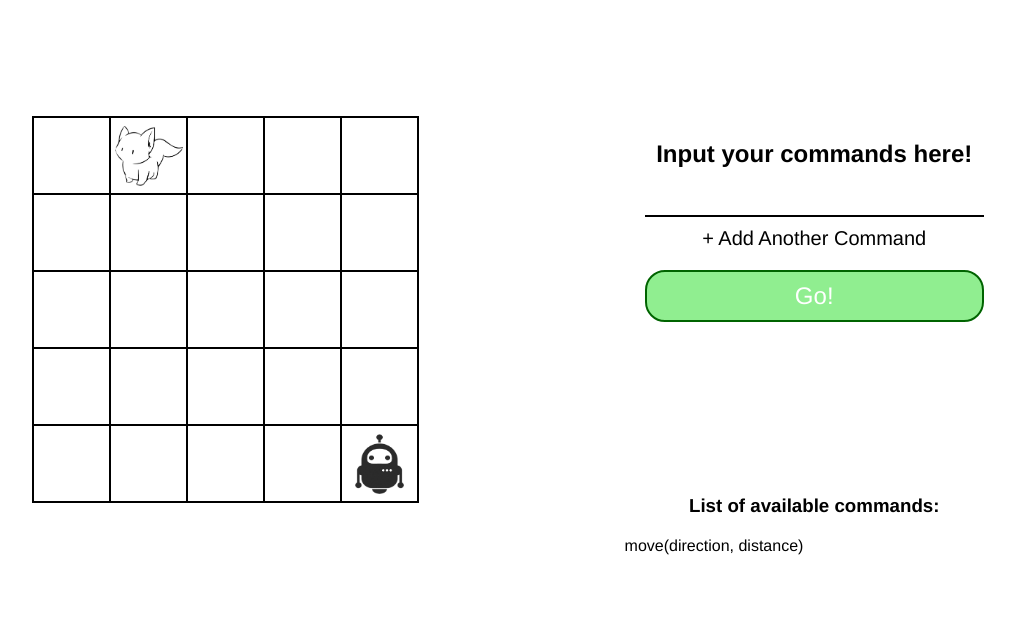
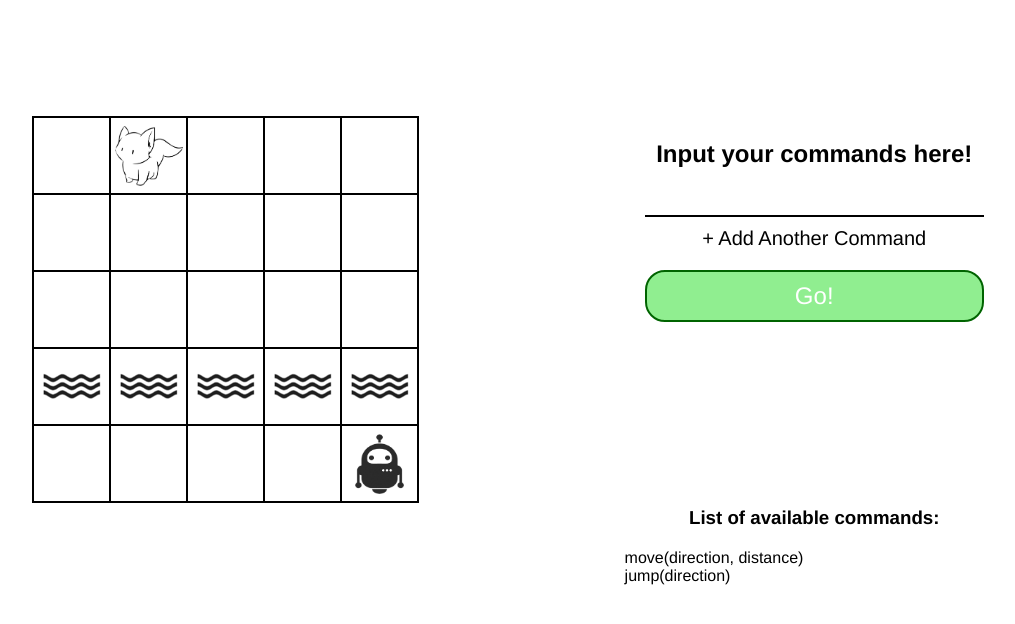
Before and after one commit to chrisfoster22/robot-kitty, a plain HTML site: page index.html in a window 1280 px wide. Shown: the whole page, without its empty margins (122-1137 px from the left). Drawn offline with Linux system fonts and the light colour scheme.

Commit message:
Make command list dynamic.

```diff
--- a/index.html
+++ b/index.html
@@ -20,9 +20,9 @@
 				</div>
 				<div class="add-line">+ Add Another Command</div>
 				<div class="go-btn">Go!</div>
-				<div class="command-list">
+				<div class="command-list-container">
 					<h3>List of available commands:</h3>
-					move(direction, distance)
+					<div class="command-list"></div>
 				</div>
 			</div>
 		</div>
--- a/scripts.js
+++ b/scripts.js
@@ -2,36 +2,42 @@
 var levelOne = {
 	kittyPlacement: [0, 1],
 	robotPlacement: [4, 4],
+	commandsAvailable: ["move(direction, distance)"],
 	board: [['empty', 'empty', 'empty', 'empty', 'empty'], ['empty', 'empty', 'empty', 'empty', 'empty'], ['empty', 'empty', 'empty', 'empty', 'empty'], ['empty', 'empty', 'empty', 'empty', 'empty'], ['empty', 'empty', 'empty', 'empty', 'empty']]
 }
 
 var levelTwo = {
 	kittyPlacement: [1, 1],
 	robotPlacement: [4, 4],
+	commandsAvailable: ["move(direction, distance)"],
 	board: [['empty', 'empty', 'empty'], ['empty', 'empty', 'empty'], ['empty', 'empty', 'empty', 'empty', 'empty'], ["offset 2", "offset-2", "empty", "empty", "empty"], ["offset 2", "offset-2", "empty", "empty", "empty"]]
 }
 
 var levelThree = {
 	kittyPlacement: [2, 2],
 	robotPlacement: [4, 0],
+	commandsAvailable: ["move(direction, distance)"],
 	board: [['empty', 'empty', 'empty', 'empty', 'empty'], ['empty', 'mountain', 'mountain', 'mountain', 'empty'], ['empty', 'empty', 'empty', 'mountain', 'empty'], ['mountain', 'mountain', 'mountain', 'mountain', 'empty'], ['empty', 'empty', 'empty', 'empty', 'empty']]
 }
 
 var levelFour = {
 	kittyPlacement: [0, 1],
 	robotPlacement: [4, 4],
+	commandsAvailable: ["move(direction, distance)", "jump(direction)"],
 	board: [['empty', 'empty', 'empty', 'empty', 'empty'], ['empty', 'empty', 'empty', 'empty', 'empty'], ['empty', 'empty', 'empty', 'empty', 'empty'], ["river", "river", "river", "river", "river"], ["empty", "empty", "empty", "empty", "empty"]]
 }
 
 var levelFive = {
 	kittyPlacement: [0, 1],
 	robotPlacement: [4, 4],
+	commandsAvailable: ["move(direction, distance)", "jump(direction)"],
 	board: [['empty', 'empty', 'empty', 'empty', 'empty'], ["river", "river", "river", "river", "river"], ['empty', 'empty', 'empty', 'empty', 'empty'], ["river", "river", "river", "river", "river"], ["empty", "empty", "empty", "empty", "empty"]]
 }
 
 var levelSix = {
 	kittyPlacement: [4, 0],
 	robotPlacement: [0, 4],
+	commandsAvailable: ["move(direction, distance)", "jump(direction)"],
 	board: [['mountain', 'mountain', 'empty', 'empty', 'empty'], ['empty', 'empty', 'empty', 'empty', 'empty'], ['empty', 'empty', 'empty', 'empty', 'empty'], ['river', 'river', 'empty', 'empty', 'empty'], ['empty', 'mountain', 'mountain', 'empty', 'empty']]
 }
 
@@ -55,7 +61,7 @@ function Game(levels, robot, kitty) {
 	game.board = document.getElementsByClassName('board-container')[0];
 
 	function start() {
-		generateBoard(game.levels[0]);
+		generateBoard(game.levels[3]);
 		initializeListeners();
 	}
 
@@ -63,6 +69,7 @@ function Game(levels, robot, kitty) {
 		game.board.innerHTML = "";
 		document.getElementsByClassName("command-input-container")[0].innerHTML = "";
 		addLine();
+		document.getElementsByClassName("command-list")[0].innerHTML = level.commandsAvailable.join("<br>");
 		for (var i = 0; i < level.board.length; i++) {
 			var row = document.createElement('div');
 			row.classList.add('row');
--- a/styles.css
+++ b/styles.css
@@ -56,9 +56,9 @@ h2, h3 {
 	color: #fff;
 }
 
-.command-list {
+.command-list-container {
 	position: absolute;
-	bottom: -50px;
+	bottom: -80px;
 	left: 0;
 	width: 100%;
 }
```
